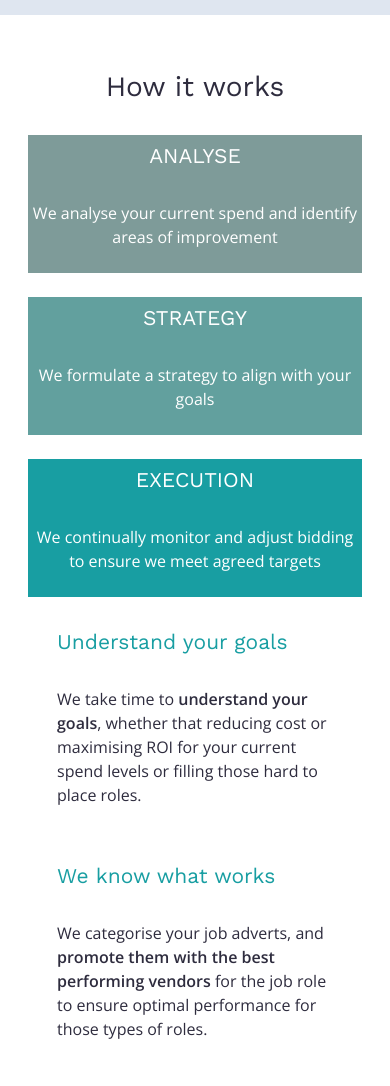
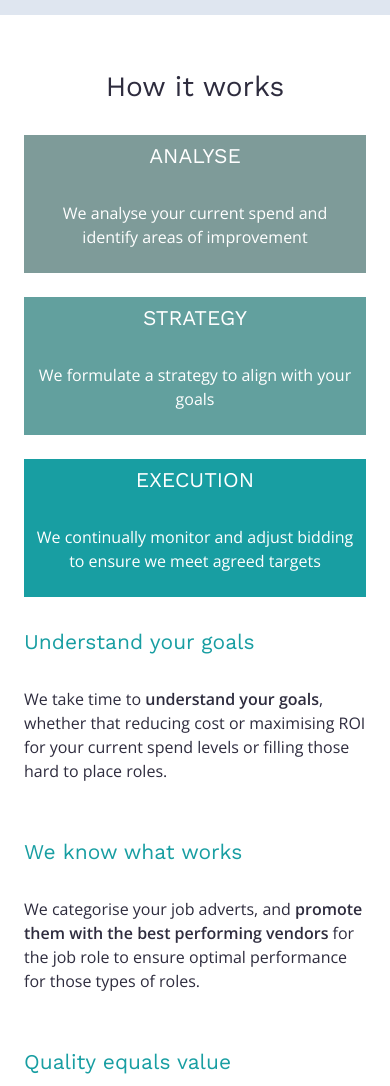
Before and after one commit to clickwise-co/public-site, a website: page docs/_index.html in a window 390 px wide. Shown: the part 1900-2986 px from the top of the page. Drawn offline with nearby package versions, Linux system fonts and the light colour scheme.

Commit message:
how it works work on mobile

```diff
--- a/src/stylesheets/styles.scss
+++ b/src/stylesheets/styles.scss
@@ -218,13 +218,19 @@ section.how-it-works {
     @include remove-bullets;
     @include grid;
 
-    @include grid-offset(1, 1);
+    @include small-screen-up {
+      @include grid-offset(1, 1);
+    }
 
     li {
       color: $color-white;
       text-align: center;
       @include box-sizing-padding-fix;
 
+      & > * {
+        margin-left: $grid-gutter-width / 2;
+        margin-right: $grid-gutter-width / 2;
+      }
       h3 {
         text-transform: uppercase;
       }
@@ -246,7 +252,10 @@ section.how-it-works {
   ul.summary {
     @include remove-bullets;
     @include grid;
-    @include grid-offset(2, 2);
+
+    @include small-screen-up {
+      @include grid-offset(2, 2);
+    }
 
     li {
       flex: 0 1 grid-width(6); //TODO: doesn't work for nested grid units...
```
Also changed, not shown: docs/styles.css.
